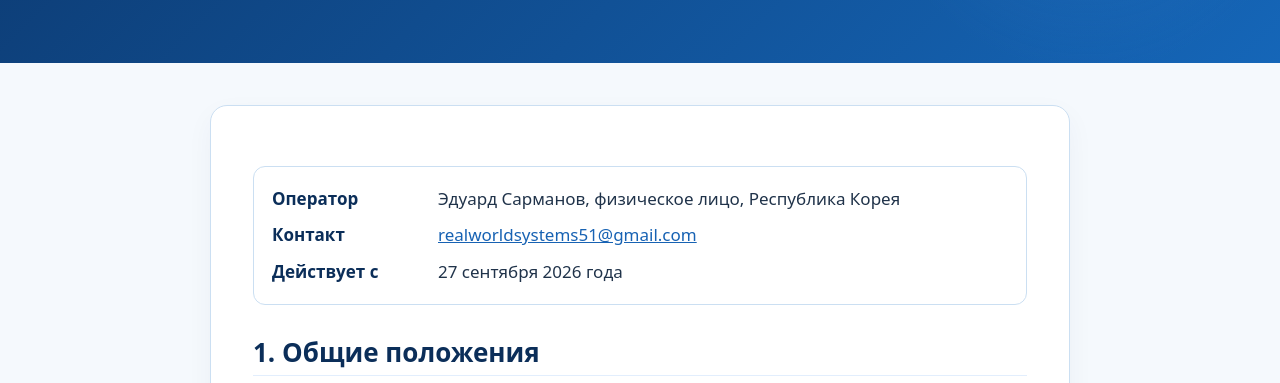
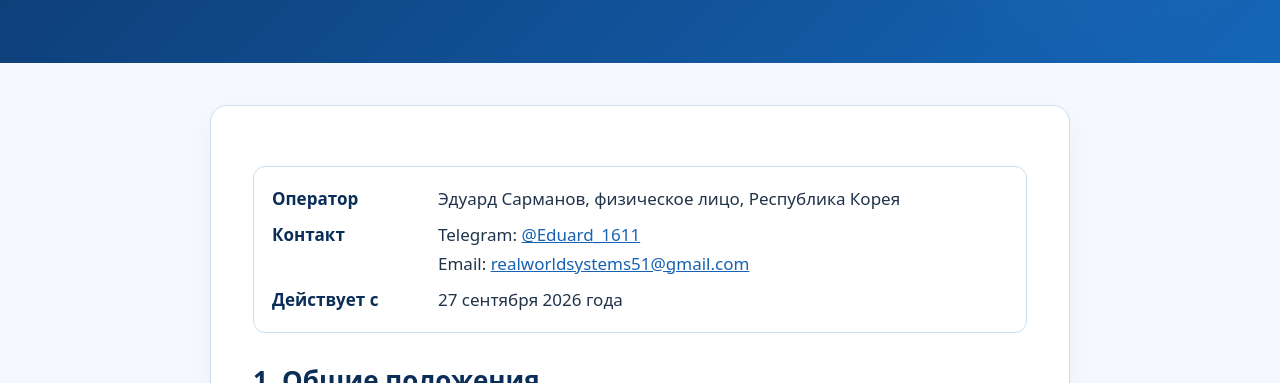
Before and after one commit to sarmanoveduard-design/nezabudka-docs, a plain HTML site: page privacy.html in a window 1280 px wide. Shown: the part 360-743 px from the top of the page. Drawn offline with Linux system fonts and the light colour scheme.

Commit message:
docs: add Telegram support contact to privacy.html

```diff
--- a/privacy.html
+++ b/privacy.html
@@ -12,7 +12,7 @@
 <header class="top"><div class="wrap"><a class="brand" href="index.html"><img src="assets/nezabudka-logo.svg" alt="Цветок Незабудки" width="42" height="42"><span class="brandname">Незабудка<small>Документы сервиса</small></span></a><nav class="nav" aria-label="Разделы"><a href="index.html">Главная</a><a href="privacy.html" class="active" aria-current="page">Конфиденциальность</a><a href="terms.html">Соглашение</a><a href="payments.html">Оплата и возвраты</a></nav></div></header>
 <div class="hero"><div class="wrap"><div class="eyebrow">Незабудка · документы</div><h1>Политика конфиденциальности</h1><p>Какие сведения нужны сервису, зачем они используются и как вы управляете своими данными.</p><img class="hero-flower" src="assets/nezabudka-logo.svg" alt="" aria-hidden="true"></div></div>
 <main class="main wrap legal-page"><section class="panel legal">
-<div class="doc-info"><b>Оператор</b><span>Эдуард Сарманов, физическое лицо, Республика Корея</span><b>Контакт</b><span><a href="mailto:realworldsystems51@gmail.com">realworldsystems51@gmail.com</a></span><b>Действует с</b><span>27 сентября 2026 года</span></div>
+<div class="doc-info"><b>Оператор</b><span>Эдуард Сарманов, физическое лицо, Республика Корея</span><b>Контакт</b><span>Telegram: <a href="https://t.me/Eduard_1611" target="_blank" rel="noopener noreferrer">@Eduard_1611</a><br>Email: <a href="mailto:realworldsystems51@gmail.com">realworldsystems51@gmail.com</a></span><b>Действует с</b><span>27 сентября 2026 года</span></div>
 <h2>1. Общие положения</h2>
 <p>Настоящая политика относится к Telegram-боту <a href="https://t.me/NezabudkaMemoryBot" target="_blank" rel="noopener noreferrer">@NezabudkaMemoryBot</a> («Незабудка») и сайту его документов. Оператор обрабатывает данные для предоставления запрошенных пользователем функций, поддержки и защиты сервиса.</p>
 <h2>2. Какие данные обрабатываются</h2>
@@ -34,14 +34,14 @@
 <p>Основные пользовательские материалы хранятся, пока существует аккаунт, в том числе после окончания платного доступа, чтобы пользователь мог выполнить экспорт или удаление. При подтверждённом удалении аккаунта основные пользовательские данные удаляются из рабочей системы. Если ранее были созданы резервные копии, содержащие эти данные, они хранятся <strong>не более 30 дней</strong> и затем удаляются в установленном порядке. При восстановлении из копии повторно исполняются зарегистрированные запросы на удаление.</p>
 <p>Отдельные платёжные и учётные записи могут сохраняться в течение срока, обязательного по применимому закону, даже после удаления аккаунта. Технические записи хранятся не дольше, чем необходимо для обозначенных целей и обязательных требований.</p>
 <h2>6. Экспорт, исправление и удаление</h2>
-<p>В боте доступны функции экспорта сохранённых материалов и удаления данных или аккаунта. Эти действия доступны и после истечения платного доступа. Для запроса доступа к сведениям, исправления, ограничения обработки или помощи с удалением напишите на <a href="mailto:realworldsystems51@gmail.com">realworldsystems51@gmail.com</a>. Не передавайте службе поддержки пароль или код входа в Telegram.</p>
+<p>В боте доступны функции экспорта сохранённых материалов и удаления данных или аккаунта. Эти действия доступны и после истечения платного доступа. Для запроса доступа к сведениям, исправления, ограничения обработки или помощи с удалением напишите в Telegram: <a href="https://t.me/Eduard_1611" target="_blank" rel="noopener noreferrer">@Eduard_1611</a> или на <a href="mailto:realworldsystems51@gmail.com">realworldsystems51@gmail.com</a>. Не передавайте службе поддержки пароль или код входа в Telegram.</p>
 <p>Удаление из «Незабудки» не удаляет автоматически сообщения, медиафайлы и другие данные, уже находящиеся в самом Telegram. Для управления ими используйте настройки и функции Telegram.</p>
 <h2>7. Пользователи младшего возраста</h2>
 <p>Использовать бота можно только при соблюдении возрастных требований Telegram и законов своей страны. Если для обработки ваших данных требуется согласие родителя или законного представителя, не передавайте данные боту без такого согласия. Оператор может ограничить использование сервиса, если установлено нарушение этих требований.</p>
 <h2>8. Изменения политики и обращения</h2>
-<p>Актуальная редакция всегда доступна по этому адресу. Дата новой редакции указывается на странице; о существенных изменениях условий обработки оператор сообщает через доступные каналы сервиса, когда это возможно. По вопросам конфиденциальности: <a href="mailto:realworldsystems51@gmail.com">realworldsystems51@gmail.com</a>.</p>
+<p>Актуальная редакция всегда доступна по этому адресу. Дата новой редакции указывается на странице; о существенных изменениях условий обработки оператор сообщает через доступные каналы сервиса, когда это возможно. По вопросам конфиденциальности: Telegram <a href="https://t.me/Eduard_1611" target="_blank" rel="noopener noreferrer">@Eduard_1611</a> или <a href="mailto:realworldsystems51@gmail.com">realworldsystems51@gmail.com</a>.</p>
 <div class="read-next">Другие документы: <a href="terms.html">Пользовательское соглашение</a> · <a href="payments.html">Оплата и возвраты</a></div>
 </section></main>
-<footer class="foot"><div class="wrap">© 2026 «Незабудка» · Эдуард Сарманов · <a href="mailto:realworldsystems51@gmail.com">realworldsystems51@gmail.com</a><br>Редакция документов от 27 сентября 2026 года.</div></footer>
+<footer class="foot"><div class="wrap">© 2026 «Незабудка» · Эдуард Сарманов · Telegram: <a href="https://t.me/Eduard_1611" target="_blank" rel="noopener noreferrer">@Eduard_1611</a> · Email: <a href="mailto:realworldsystems51@gmail.com">realworldsystems51@gmail.com</a><br>Редакция документов от 27 сентября 2026 года.</div></footer>
 </body>
 </html>
```
